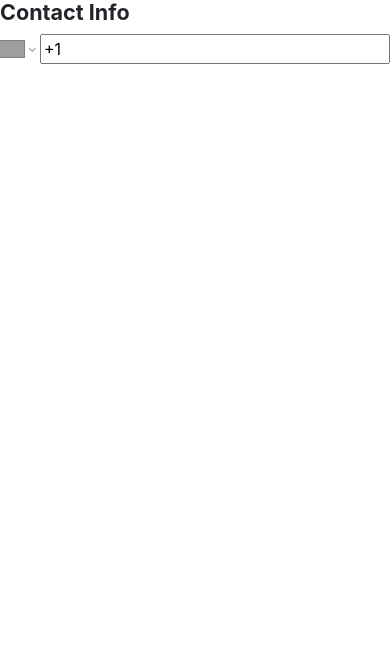
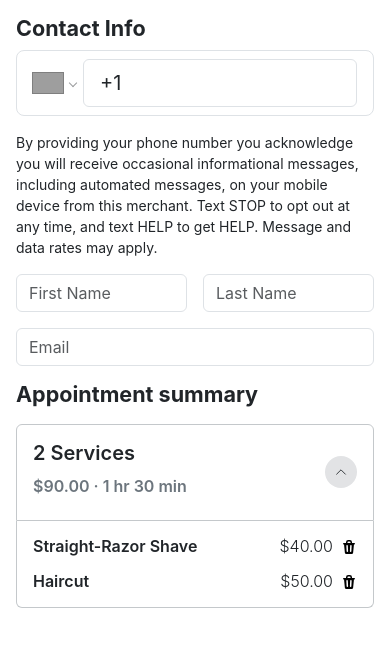
Before and after one commit to BenjaminSoYH/happy-nails-v2, a React (Create React App) app in the folder frontend/: page /china in a window 390 px wide. Shown: the top 646 px of the page. Built offline with nearby package versions, Linux system fonts and the light colour scheme; grey boxes are pictures that could not be loaded.

Commit message:
added more to customer info page (email, phone, name sections)

```diff
--- a/frontend/src/pages/CustomerCheckout.jsx
+++ b/frontend/src/pages/CustomerCheckout.jsx
@@ -1,10 +1,27 @@
 import ContactInfo from "./components/ContactInfo";
+import AppointmentSummary from './components/AppointmentSummary';
 
 const CustomerCheckout = () => {
+
+    const services = [
+        {id: 12, name: "Straight-Razor Shave", description: "", duration: 45, price: 40.00},
+        {id: 13, name: "Haircut", description: "", duration: 45, price: 50.00},
+    ]
+
     return (
         <>
-            <ContactInfo/>
-        </>
+                    <div className="container-fluid px-3">
+                        <div className="row justify-content-center">
+
+                            <div className="col-xxl-5 col-xl-5 col-lg-6 col-md-8 mt-3">
+                                <ContactInfo/>
+                            </div>
+                            <div className="col-xxl-2 col-xl-4 col-lg-6 col-md-8 mt-3">
+                                <AppointmentSummary removeService={() => {}} services={services}/>
+                            </div>
+                        </div>
+                    </div>
+                </>
     )
 }
 
--- a/frontend/src/pages/components/ContactInfo.tsx
+++ b/frontend/src/pages/components/ContactInfo.tsx
@@ -1,5 +1,5 @@
 
-import { useState } from 'react';
+import { useCallback, useEffect, useState } from 'react';
 import PhoneInput from 'react-phone-number-input'
 import 'react-phone-number-input/style.css'
 
@@ -7,19 +7,104 @@ import 'react-phone-number-input/style.css'
 
 const ContactInfo = () => {
 
-    const [value, setValue] = useState<string | undefined>();
+    const [phone, setPhone] = useState<string | undefined>();
+    const [firstName, setFirstName] = useState<string | undefined>();
+    const [lastName, setLastName] = useState<string | undefined>();
+    const [email, setEmail] = useState<string | undefined>();
+    const [emailError, setEmailError] = useState<string | undefined>();
+
+    const InputComponent = useCallback(
+        (props: any) => (
+            <input
+                {...props}
+                className="form-control form-control-lg rounded"
+            />
+        ),
+        []
+    );
+
+    const validateEmail= (email: string): boolean => {
+        const regex = /^[^\s@]+@[^\s@]+\.[a-zA-Z]{2,}$/;
+        return regex.test(email);
+    }
+
+    useEffect(() => {
+        if (email === undefined) {
+            setEmailError(undefined);
+            return;
+        }
+
+        setEmailError(undefined);
+
+        const timeout = setTimeout(() => {
+            if (!validateEmail(email)) {
+                setEmailError("Invalid Email");
+            } else {
+                setEmailError(undefined);
+            }
+        }, 500)
+
+        return () => clearTimeout(timeout);
+    }, [email])
 
     return (
         <>
+
             <h4 className="text-body fw-bold">Contact Info</h4>
+            <div className="d-flex flex-column gap-3 w-100" style={{ maxWidth: "40rem" }}>
+
+                <div className="input-group input-group-lg w-100">
                     <PhoneInput
                         placeholder="Enter phone number"
-                value={value}
-                onChange={setValue}
+                        value={phone}
+                        onChange={setPhone}
                         defaultCountry="US"
                         international
                         countryCallingCodeEditable={false}
+                        inputComponent={InputComponent}
+                        className="form-control"
                     />
+                </div>
+
+
+                <small>
+                    By providing your phone number you acknowledge you will
+                    receive occasional informational messages, including automated messages,
+                    on your mobile device from this merchant. Text STOP to opt out at any time,
+                    and text HELP to get HELP. Message and data rates may apply.
+                </small>
+
+                <div className="d-flex gap-3">
+                    <input
+                        type="text"
+                        className="form-control"
+                        placeholder="First Name"
+                        value={firstName}
+                        onChange={(event: React.ChangeEvent<HTMLInputElement>) =>
+                            setFirstName(event.target.value)}
+                    />
+                    <input
+                        type="text"
+                        className="form-control"
+                        placeholder="Last Name"
+                        value={lastName}
+                        onChange={(event: React.ChangeEvent<HTMLInputElement>) =>
+                            setLastName(event.target.value)}
+                    />
+                </div>
+
+
+                <input
+                    type="email"
+                    className="form-control"
+                    placeholder="Email"
+                    value={email}
+                    onChange={(event: React.ChangeEvent<HTMLInputElement>) =>
+                        setEmail(event.target.value)
+                    }
+                />
+                {emailError && <div className="text-danger mb-3">{emailError}</div>}
+            </div>
         </>
     )
 }
```
Also changed, not shown: 1 other file (tests, documents, lock files or other folders). Lines whose indentation alone changed are shown as unchanged.
